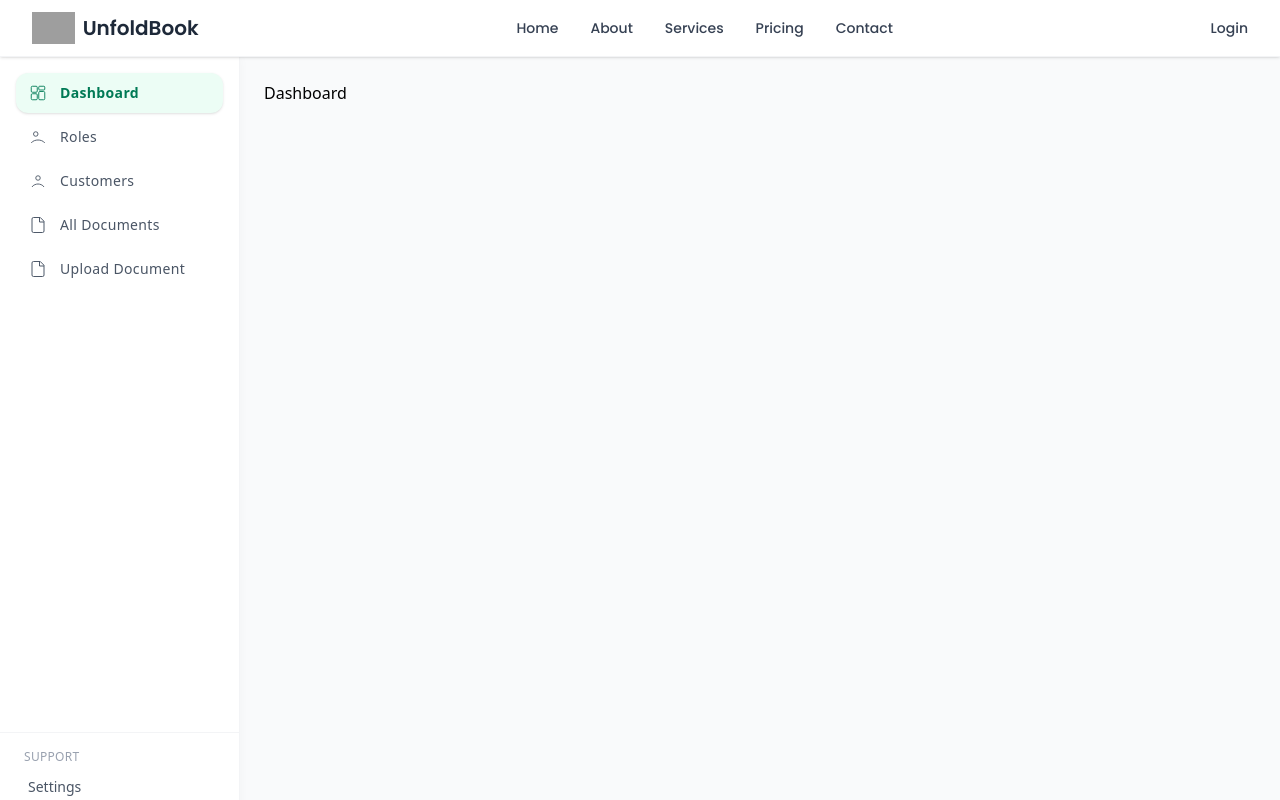
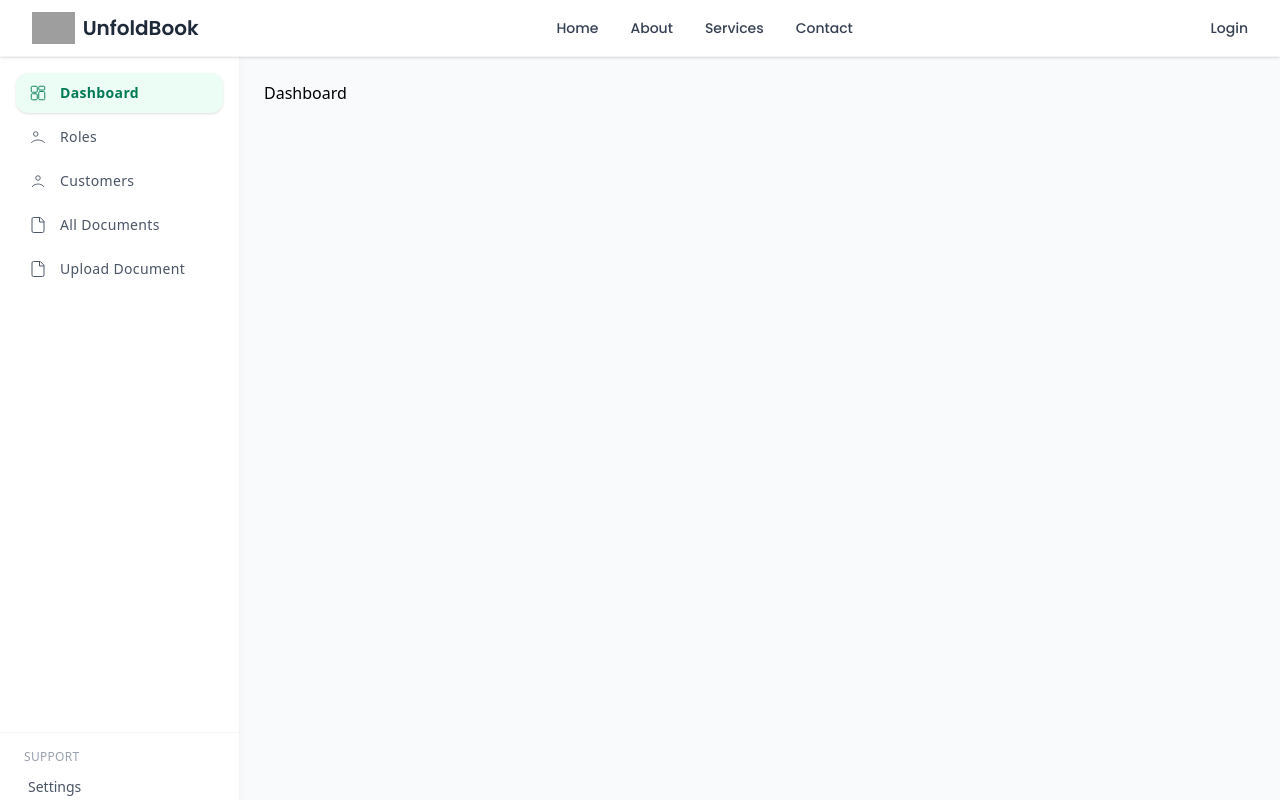
Before and after one commit to Mayur79/unfoldbook-websitem, a React (Vite) app in the folder frontend/: page /admin/dashboard in a window 1280 px wide. Shown: the top 800 px of the page. Built offline with nearby package versions, Linux system fonts and the light colour scheme; grey boxes are pictures that could not be loaded.

Commit message:
navbar change (remove pricing )

```diff
--- a/frontend/src/Component/Navbar.jsx
+++ b/frontend/src/Component/Navbar.jsx
@@ -31,7 +31,7 @@ const [showLoginModal, setShowLoginModal] = useState(false);
 
         {/* Desktop Menu */}
         <ul className="hidden md:flex space-x-8 text-sm font-medium">
-          {["Home", "About", "Services", "Pricing", "Contact"].map((item) => (
+          {["Home", "About", "Services", "Contact"].map((item) => (
             <li key={item}>
               <a
                 href="#"
@@ -118,7 +118,7 @@ const [showLoginModal, setShowLoginModal] = useState(false);
       {isMenuOpen && (
         <div className="md:hidden border-t border-gray-100 bg-white shadow-sm">
           <ul className="flex flex-col p-4 space-y-2">
-            {["Home", "About", "Services", "Pricing", "Contact"].map((item) => (
+            {["Home", "About", "Services", "Contact"].map((item) => (
               <li key={item}>
                 <a
                   href="#"
```
Also changed, not shown: 1 other file (tests, documents, lock files or other folders).
